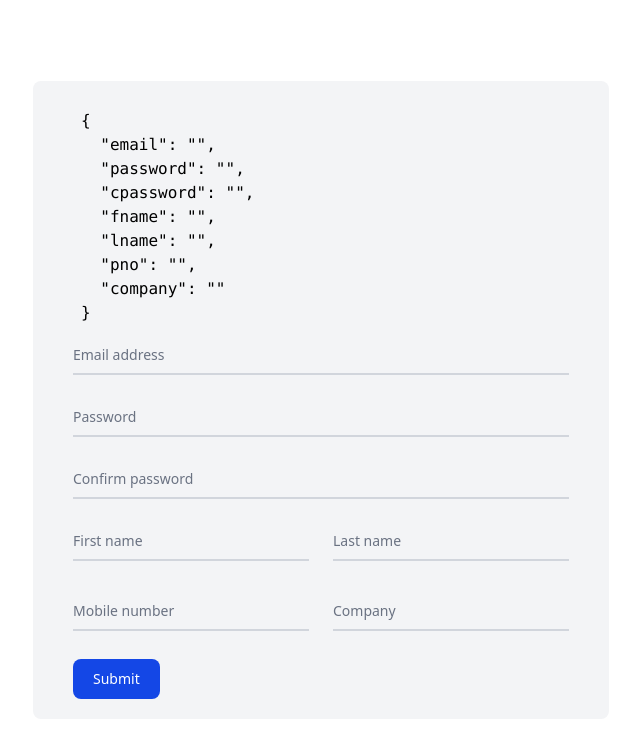
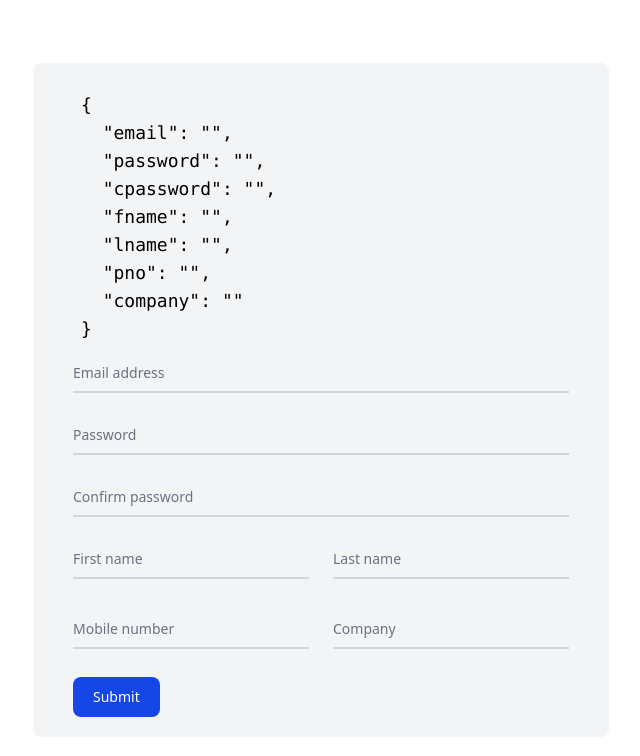
Before and after one commit to abhi1994j/React-Form-Validation, a React (Vite) app: page / in a window 1280 px wide. Shown: the top 756 px of the page, without its empty margins (319-959 px from the left). Built offline with nearby package versions, Linux system fonts and the light colour scheme.

Commit message:
form validate

```diff
--- a/src/components/Form.jsx
+++ b/src/components/Form.jsx
@@ -78,7 +78,7 @@ const Form = () => {
 
   return (
     <section className="w-[90%] max-w-md md:max-w-xl bg-gray-100 px-10 py-5 m-4 rounded-lg">
-      <pre className="m-2">{JSON.stringify(input, undefined, 2)}</pre>
+      <pre className="m-2 text-sm md:text-lg">{JSON.stringify(input, undefined, 2)}</pre>
       <form className="w-full" onSubmit={handleSubmit}>
         <div className="relative z-0 w-full mb-5 group">
           <input
```
